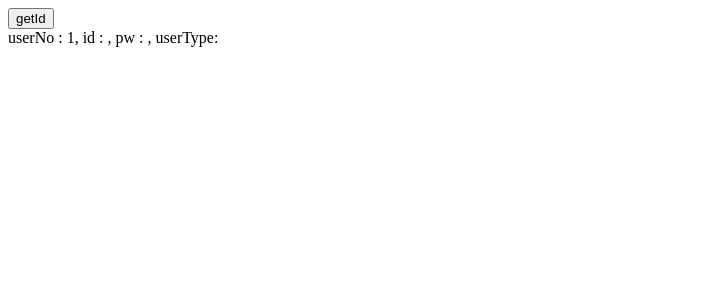
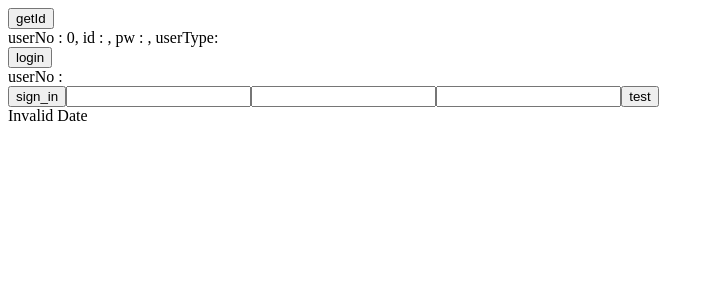
Before and after one commit to hadove02/WebProgramming, a React (Create React App) app: page / in a window 1280 px wide. Shown: the top 300 px of the page, without its empty margins (0-714 px from the left). Built offline with nearby package versions, Linux system fonts and the light colour scheme.

Commit message:
로그인 (임시) 회원가입 기능 추가

```diff
--- a/src/App.js
+++ b/src/App.js
@@ -5,23 +5,98 @@ import axios from "axios";
 function App() {
 
     const [data, setData] = useState([{
-        userNo:1,
+        userNo: 0,
         id: "",
         pw: "",
         userType: null
     }]);
 
+    const [userNo, setUserNo] = useState("");
     const test = () => {
         axios.get('/test').then(res => {
             setData(res.data);
         })
     }
 
+    const login = () => {
+        console.log("dd");
+        axios.post('/login', {id: "asdf", pw: "pwd"}).then(res => {
+            {
+                console.log(res.data);
+                res.data.isLogin ? setUserNo(res.data.userNo) : setUserNo(null)
+            }
+        })
+    }
+    const [newUser, setNewUser] = useState({
+        id: "",
+        pw: "",
+        userType: null
+    })
+
+    const sign_in = () => {
+        axios.post('/sign_in', newUser).then(res => {
+                console.log(res.data);
+            }
+        )
+    }
+
+    const [newCampingGround, setNewCampingGround] = useState({
+        /*
+        userNo: 0,
+        facilitiesInfoNo: 0,
+        mannerStartTime: null,
+        mannerEndTime: null,
+        campGroundImages: "",
+        name: "",
+        location: "",
+        type: null,
+        callNum: "",
+        campingInfo: "",
+        enterTime: null,
+        leaveTime: null*/
+        userNo: 2,
+        facilitiesInfoNo: 1,
+        mannerStartTime: new Date('22:00:00'),
+        mannerEndTime: new Date('09:00:00'),
+        campGroundImages: "",
+        name:"Happy",
+        location:"house",
+        type: "CAMPING",
+        callNum: "123",
+        campingInfo: "Happy House",
+        enterTime: new Date('12:00:00'),
+        leaveTime: new Date('12:00:00')
+    })
+    const campingGroundRegist = () => {
+        axios.post('/campingGroundRegist', newCampingGround).then(res => {
+            console.log(res.data);
+        })
+    }
     return (
         <div>
             <button onClick={test}>getId</button>
-            <br/>
-            userNo : {data[0].userNo}, id : {data[0].id}, pw : {data[0].pw}, userType: {data[0].userType}
+            <div>
+                userNo : {data[0].userNo}, id : {data[0].id}, pw : {data[0].pw}, userType: {data[0].userType}
+            </div>
+            <button onClick={login}>login</button>
+            <div>
+                userNo : {userNo}
+            </div>
+            <button onClick={sign_in}>sign_in</button>
+            <input type="text" onChange={(e) => {
+                setNewUser({...newUser, id: e.target.value})
+            }}
+            />
+            <input type="text" onChange={(e) => {
+                setNewUser({...newUser, pw: e.target.value})
+            }}/>
+            <input type="text" onChange={(e) => {
+                setNewUser({...newUser, userType: e.target.value})
+            }}/>
+            <button onClick={campingGroundRegist}>test</button>
+            <div>
+                {newCampingGround.enterTime.toString()}
+            </div>
         </div>
     );
 }
```
Also changed, not shown: src/DB.js (+62 -5 lines).
